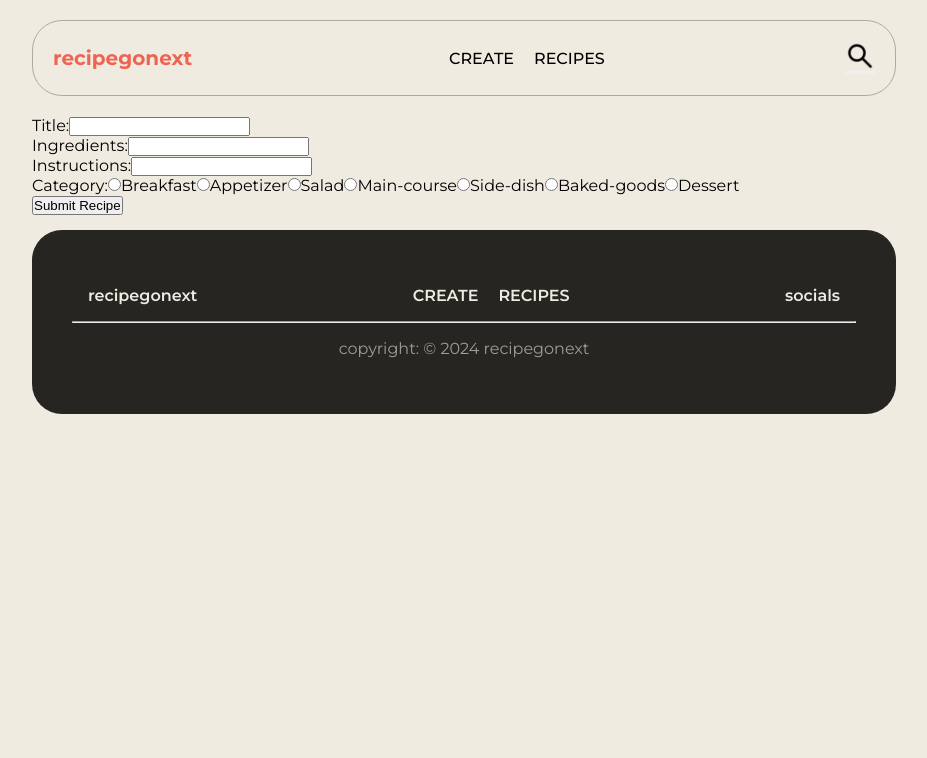
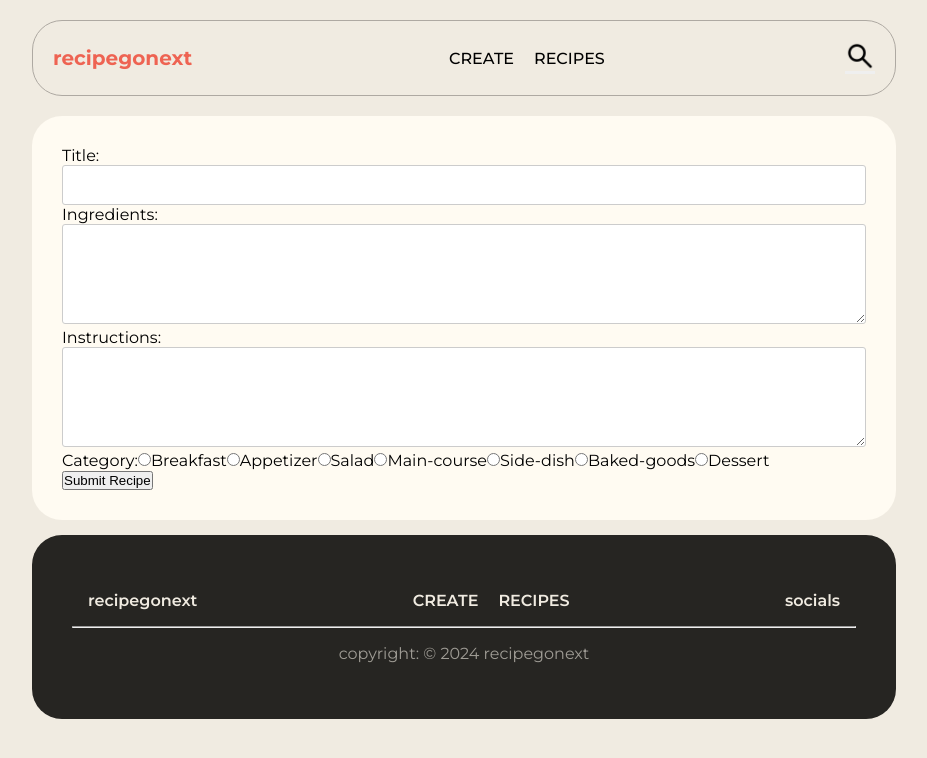
Before and after one commit to vfreis09/recipe-go-next, a Next.js app in the folder client/: page /create-recipe in a window 1280 px wide. Shown: the top 758 px of the page, without its empty margins (176-1103 px from the left). Built offline with nearby package versions, Linux system fonts and the light colour scheme.

Commit message:
create-recipe and edit-recipe styling

```diff
--- a/client/src/components/Search/Search.module.css
+++ b/client/src/components/Search/Search.module.css
@@ -49,6 +49,7 @@
   font-size: 28px;
   font-weight: bold;
   border: 1px solid #262522;
+  margin-left: 5px;
   border-radius: 30px;
   padding: 10px;
 }
--- a/client/src/pages/create-recipe.tsx
+++ b/client/src/pages/create-recipe.tsx
@@ -66,12 +66,14 @@ const RecipeForm: React.FC = () => {
   };
 
   return (
+    <div>
+      <Header />
       <div className={styles.container}>
-      <Header />
         <form onSubmit={submitRecipe}>
           <div>
             <label htmlFor="title">Title:</label>
             <input
+              className={styles.titleInput}
               type="text"
               id="title"
               name="title"
@@ -81,7 +83,8 @@ const RecipeForm: React.FC = () => {
           </div>
           <div>
             <label htmlFor="ingredients">Ingredients:</label>
-          <input
+            <textarea
+              className={styles.textArea}
               id="ingredients"
               name="ingredients"
               value={recipe.ingredients}
@@ -90,7 +93,8 @@ const RecipeForm: React.FC = () => {
           </div>
           <div>
             <label htmlFor="instructions">Instructions:</label>
-          <input
+            <textarea
+              className={styles.textArea}
               id="instructions"
               name="instructions"
               value={recipe.instructions}
@@ -172,6 +176,7 @@ const RecipeForm: React.FC = () => {
           </div>
           <button type="submit">Submit Recipe</button>
         </form>
+      </div>
       <Footer />
     </div>
   );
--- a/client/src/pages/recipes/edit/[id].tsx
+++ b/client/src/pages/recipes/edit/[id].tsx
@@ -2,6 +2,7 @@ import { useState, ChangeEvent, FormEvent } from "react";
 import type { GetServerSideProps, InferGetServerSidePropsType } from "next";
 import Header from "@/components/Header/Header";
 import Footer from "@/components/Footer/Footer";
+import styles from "../../../styles/Create.module.css";
 
 interface Recipe {
   title: string;
@@ -91,10 +92,12 @@ export default function EditForm({
   return (
     <div>
       <Header />
+      <div className={styles.container}>
         <form onSubmit={submitRecipe}>
           <div>
             <label htmlFor="title">Title:</label>
             <input
+              className={styles.titleInput}
               type="text"
               id="title"
               name="title"
@@ -105,6 +108,7 @@ export default function EditForm({
           <div>
             <label htmlFor="ingredients">Ingredients:</label>
             <textarea
+              className={styles.textArea}
               id="ingredients"
               name="ingredients"
               value={updatedRecipe.ingredients}
@@ -114,6 +118,7 @@ export default function EditForm({
           <div>
             <label htmlFor="instructions">Instructions:</label>
             <textarea
+              className={styles.textArea}
               id="instructions"
               name="instructions"
               value={updatedRecipe.instructions}
@@ -202,6 +207,7 @@ export default function EditForm({
           </div>
           <button type="submit">Submit Recipe</button>
         </form>
+      </div>
       <Footer />
     </div>
   );
--- a/client/src/styles/Create.module.css
+++ b/client/src/styles/Create.module.css
@@ -1,2 +1,24 @@
 .container {
+  background-color: #fffbf2;
+  border: 1px solid none;
+  border-radius: 30px;
+  padding: 30px;
 }
+
+.titleInput {
+  width: 100%;
+  padding: 10px;
+  font-size: 16px;
+  border-radius: 3px;
+  border: 1px solid #ccc;
+}
+
+.textArea {
+  width: 100%;
+  padding: 10px;
+  font-size: 16px;
+  border-radius: 3px;
+  border: 1px solid #ccc;
+  resize: vertical;
+  min-height: 100px;
+}
```
Lines whose indentation alone changed are shown as unchanged.
